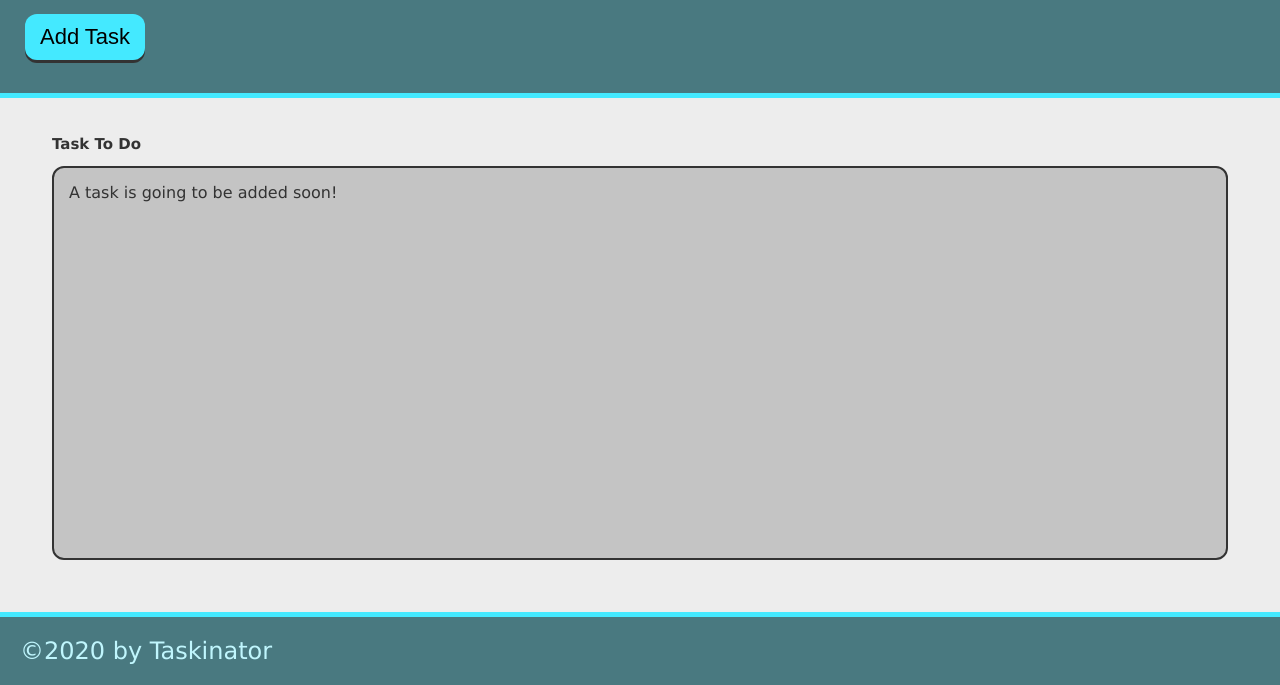
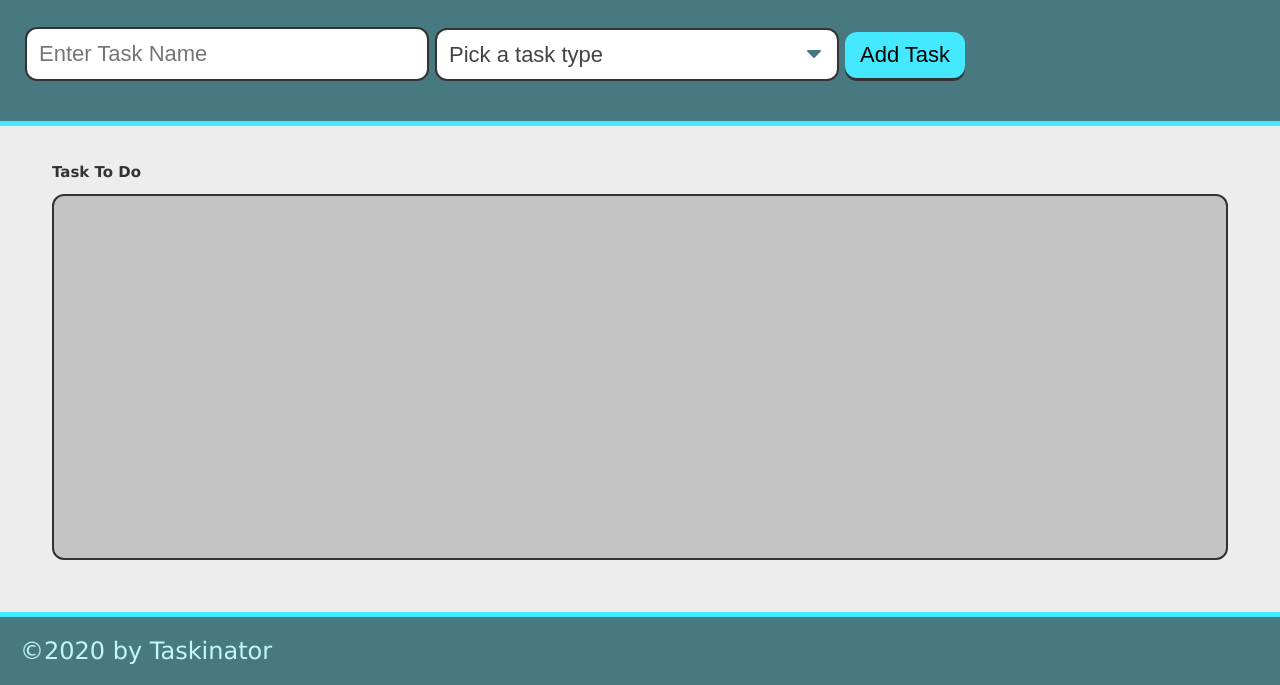
Before and after one commit to barrantesc/taskinator, a plain HTML site: page index.html in a window 1280 px wide. Shown: the part 115-800 px from the top of the page. Drawn offline with Linux system fonts and the light colour scheme.

Commit message:
fixed style of dropdown menu

```diff
--- a/index.html
+++ b/index.html
@@ -12,15 +12,28 @@
         <header>
             <h1 class="page-title"> Taskinator </h1>
             <p>Click the button below to add a new task!</p>
-            <button class="btn" id="save-task"> Add Task </button>
+            <form id="task-form">
+                <div class="form-group">
+                    <input type="text" name="task-name" placeholder="Enter Task Name">
+                </div>
+                <div class="form-group">
+                    <select name="task-type" class="select-dropdown">
+                        <option value="" disabled selected>Pick a task type</option>
+                        <option value="Print">Print</option>
+                        <option value="Web">Web</option>
+                        <option value="Mobile">Mobile</option>
+                    </select>
+                </div>
+                <div class="form-group">
+                        <button class="btn" id="save-task"> Add Task </button>
+                </div>
+            </form>
         </header>
 
         <main class="page-content">
             <section class="task-list-wrapper">
                 <h2 class="list-tittle"> Task To Do </h2>
-                 <ul class="task-list" id="tasks-to-do">
-                    <li class="task item">A task is going to be added soon!</li>
-                </ul>
+                 <ul class="task-list" id="tasks-to-do"></ul>
             </section>
         </main>
 
```
